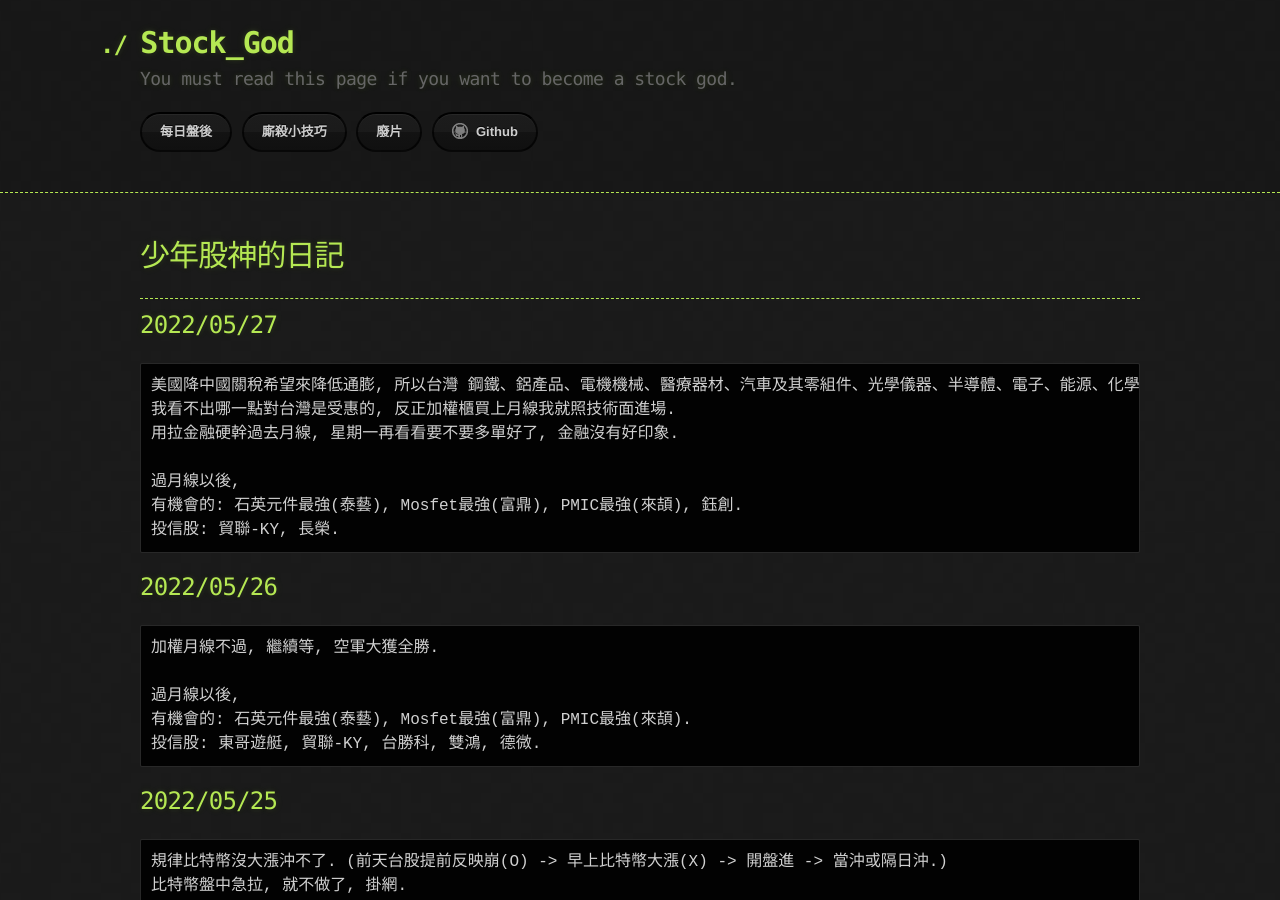
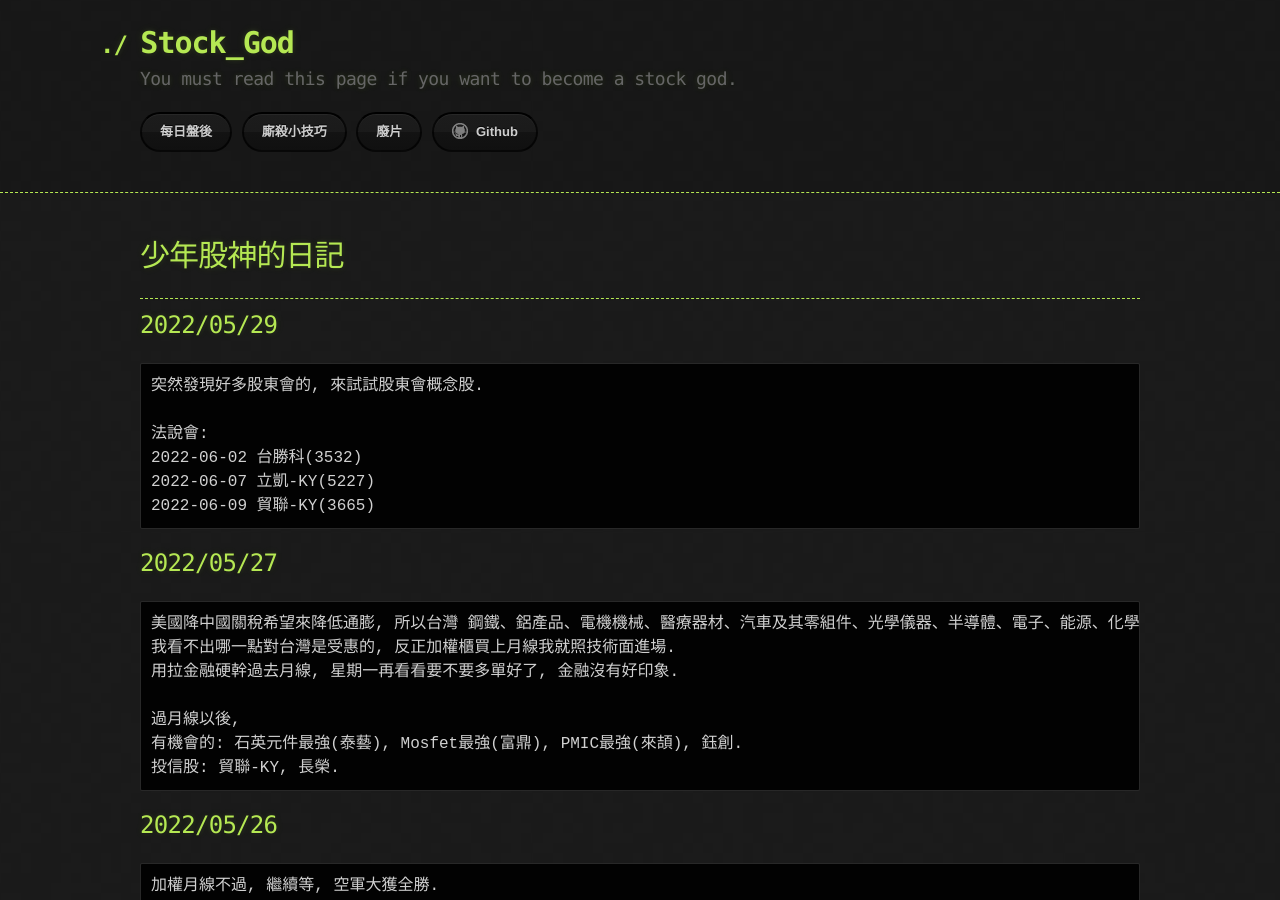
Before and after one commit to lepg5487/Stock_God, a Jekyll site: the page built from index.md, in a window 1280 px wide and 900 px high. Built offline with Jekyll 4.4.1, drawn with Linux system fonts in a browser that asks for light colours; our own code applies the rules of GitHub Pages for plain Markdown files.

Commit message:
Update index.md

````diff
--- a/index.md
+++ b/index.md
@@ -5,6 +5,16 @@ layout: testlayouts
 # 少年股神的日記
 
 ---
+
+## 2022/05/29
+```
+突然發現好多股東會的, 來試試股東會概念股.
+
+法說會:
+2022-06-02 台勝科(3532)
+2022-06-07 立凱-KY(5227)
+2022-06-09 貿聯-KY(3665)
+```
 
 ## 2022/05/27
 ```
````
